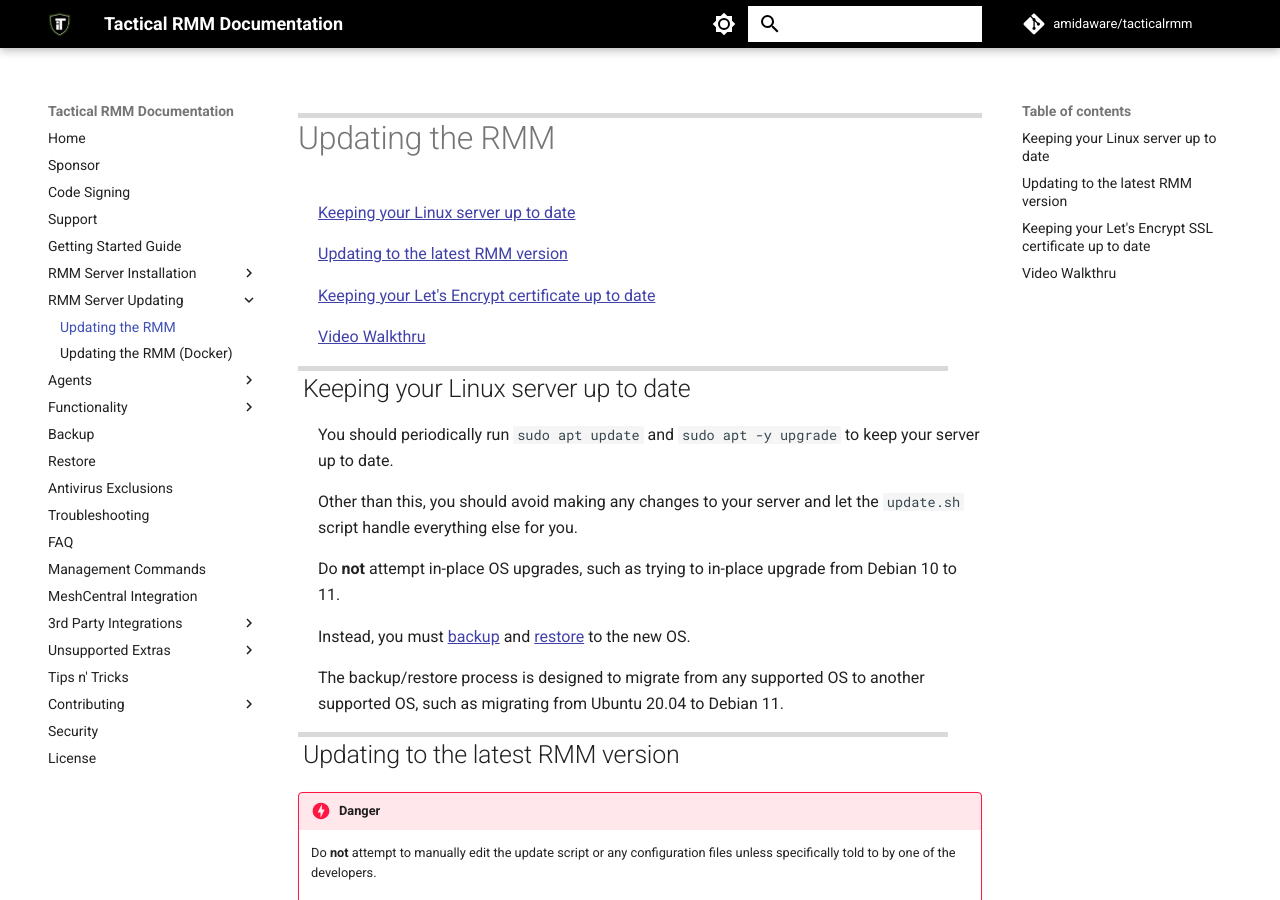
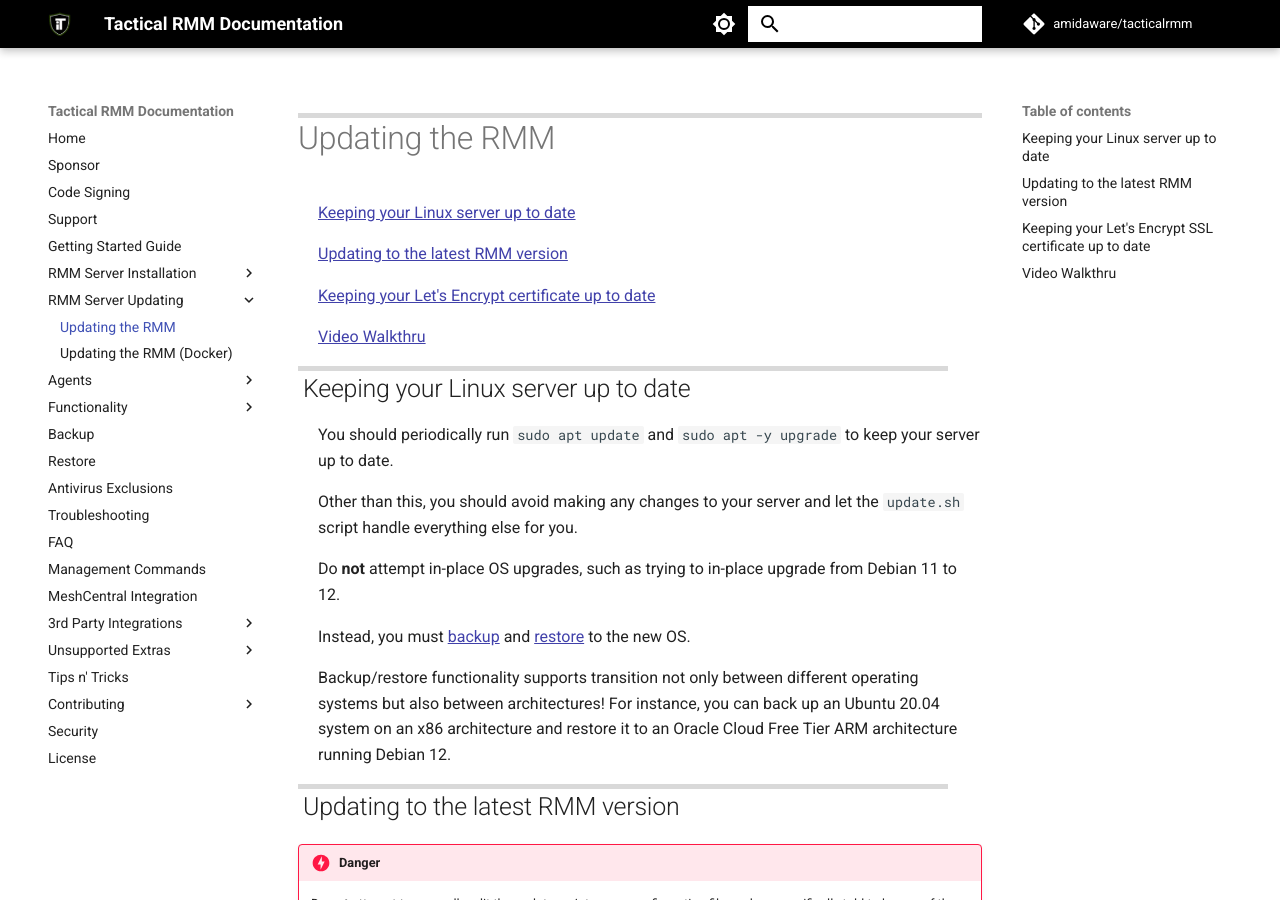
Before and after one commit to amidaware/trmm-docs, an MkDocs documentation site: the page built from docs/update_server.md, in a window 1280 px wide and 900 px high. Built offline with MkDocs 1.6.1 and Material for MkDocs 9.7.7, drawn with Linux system fonts in a browser that asks for light colours; comment, search, counter and statistics services are not loaded.

Commit message:
update for release 0.16.0

```diff
--- a/docs/update_server.md
+++ b/docs/update_server.md
@@ -14,11 +14,11 @@
 
 Other than this, you should avoid making any changes to your server and let the `update.sh` script handle everything else for you.
 
-Do **not** attempt in-place OS upgrades, such as trying to in-place upgrade from Debian 10 to 11.
+Do **not** attempt in-place OS upgrades, such as trying to in-place upgrade from Debian 11 to 12.
 
 Instead, you must [backup](./backup.md) and [restore](./restore.md) to the new OS.
 
-The backup/restore process is designed to migrate from any supported OS to another supported OS, such as migrating from Ubuntu 20.04 to Debian 11.
+Backup/restore functionality supports transition not only between different operating systems but also between architectures! For instance, you can back up an Ubuntu 20.04 system on an x86 architecture and restore it to an Oracle Cloud Free Tier ARM architecture running Debian 12.
 
 ## Updating to the latest RMM version
 
```
Also changed, not shown: docs/install_considerations.md (+1 -1 lines), docs/install_server.md (+2 -2 lines), docs/restore.md (+1 -1 lines).
